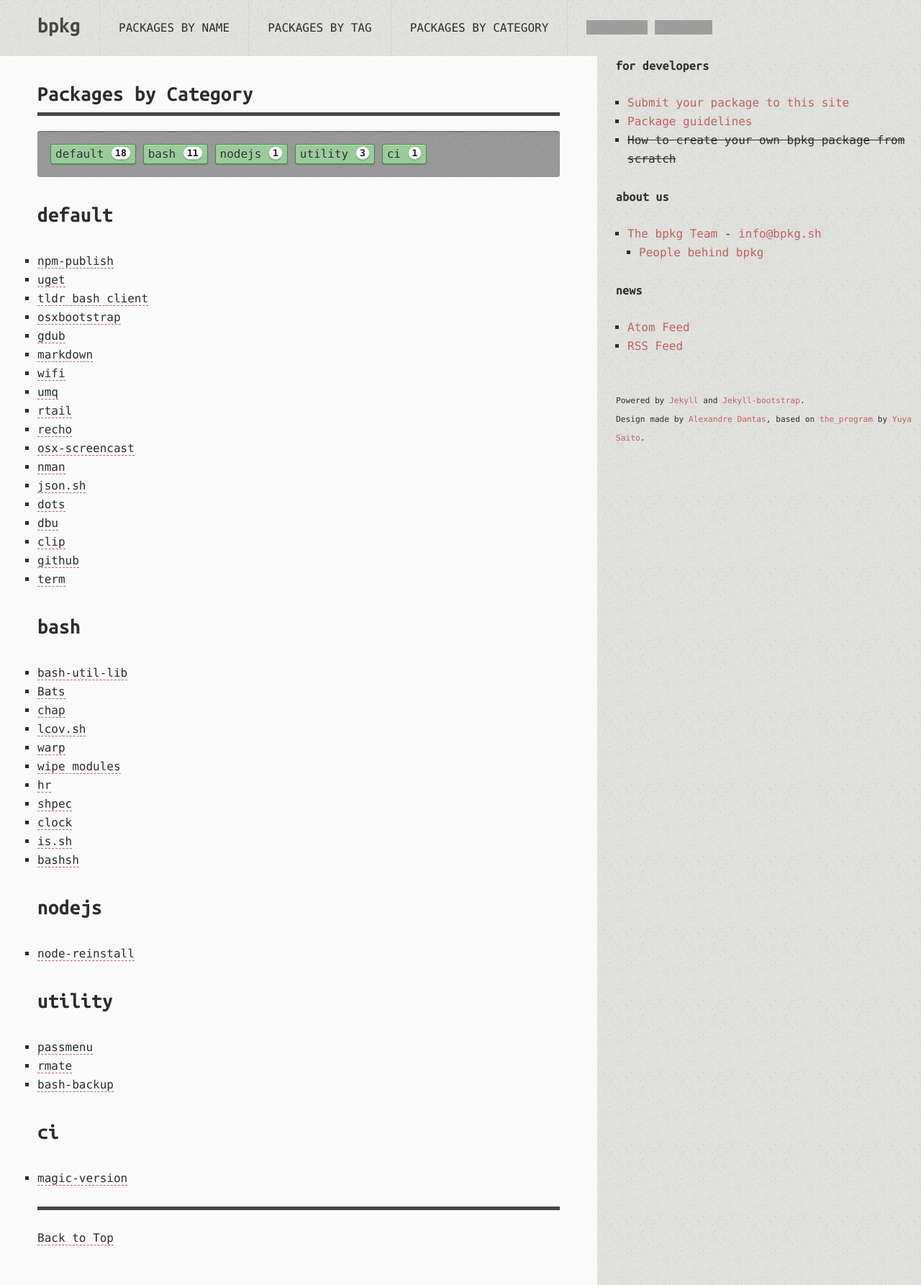
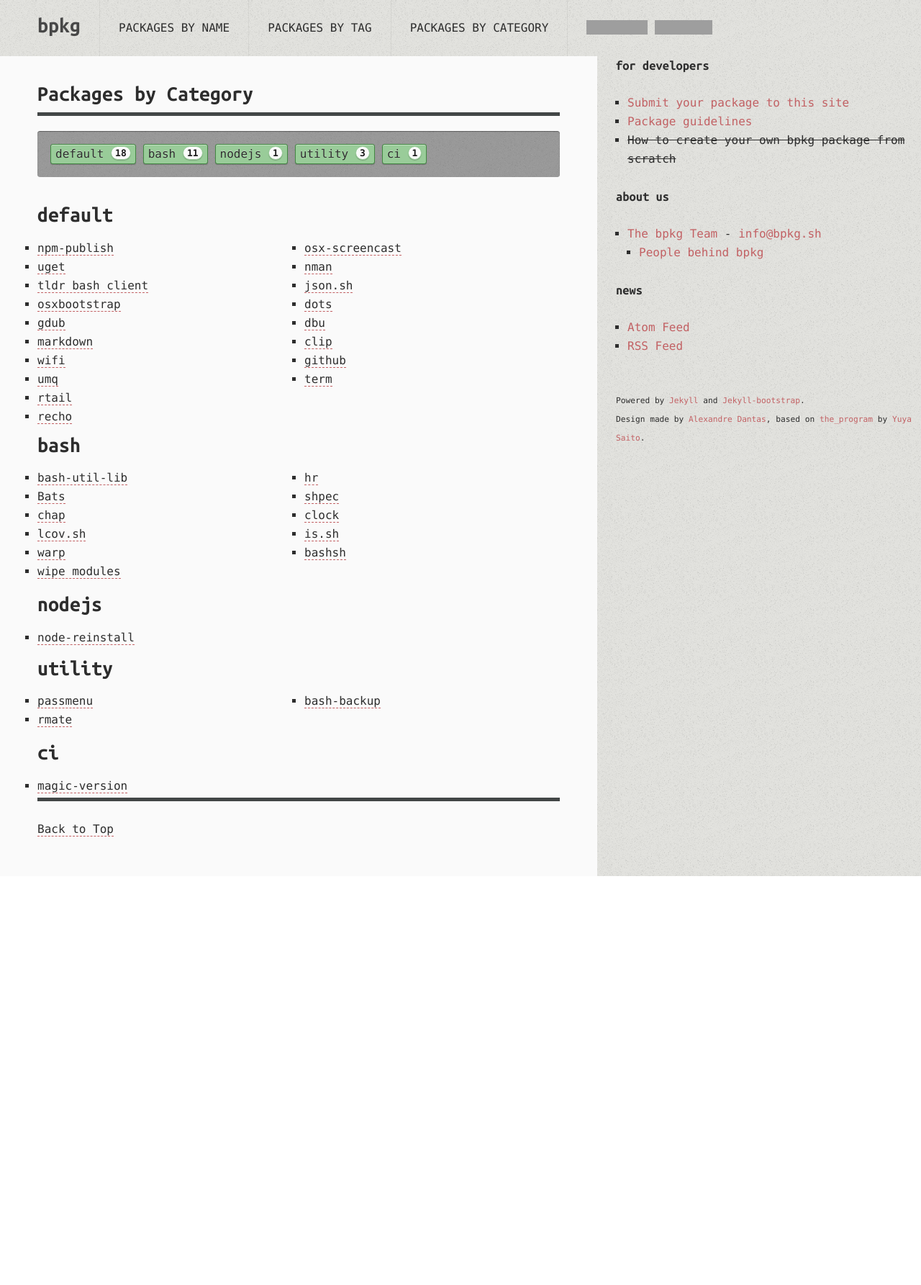
Before and after one commit to bpkg/bpkg.github.io, a Jekyll site: the page built from packages/category/index.html, in a window 1280 px wide. Shown: the whole page at 72% size. Built offline with Jekyll 4.4.1, drawn with Linux system fonts in a browser that asks for light colours; comment, search, counter and statistics services are not loaded; after the commit the page ends 1217 px from its top, so only the background shows below that; grey boxes are pictures that could not be loaded.

Commit message:
Added columnization to package category and tag pages:
- Added `columns-grouping-heading` class to section header
- Added div tag with `columns-grouping` class around each section header and unordered list
- Added div tag with `columns` class around all sections
- Added CSS rules

```diff
--- a/assets/custom.css
+++ b/assets/custom.css
@@ -87,3 +87,15 @@ tr:hover td {
 .meta .list-tag a:hover {
   color: white;
 }
+
+.columns {
+  column-width: 20em;
+}
+.columns-grouping {
+  margin-bottom: 2em;
+  orphans: 4;
+}
+.columns-grouping-heading {
+  column-span: all;
+  margin-bottom: 0.25em;
+}
--- a/packages/category/index.html
+++ b/packages/category/index.html
@@ -4,6 +4,7 @@ title:  Packages by Category
 header: Packages by Category
 group:  navigation
 ---
+
 {% include JB/setup %}
 
 <!-- Top box with all categories as buttons -->
@@ -29,12 +30,15 @@ to internal things on the page.
   {% endif %}
 </ul>
 
-
 <!-- List with all categories and their respective packages -->
+<div class="columns">
   {% for category in site.categories %}
-  <h2 id="{{ category[0] }}-ref">{{ category[0] | join: "/" }}</h2>
+    <div class="columns-grouping">
+      <h2 class="columns-grouping-heading" id="{{ category[0] }}-ref">{{ category[0] | join: "/" }}</h2>
       <ul>
         {% assign pages_list = category[1] %}
         {% include JB/pages_list %}
       </ul>
+    </div>
   {% endfor %}
+</div>
```
Also changed, not shown: packages/tag/index.html (+8 -2 lines). Lines whose indentation alone changed are shown as unchanged.
